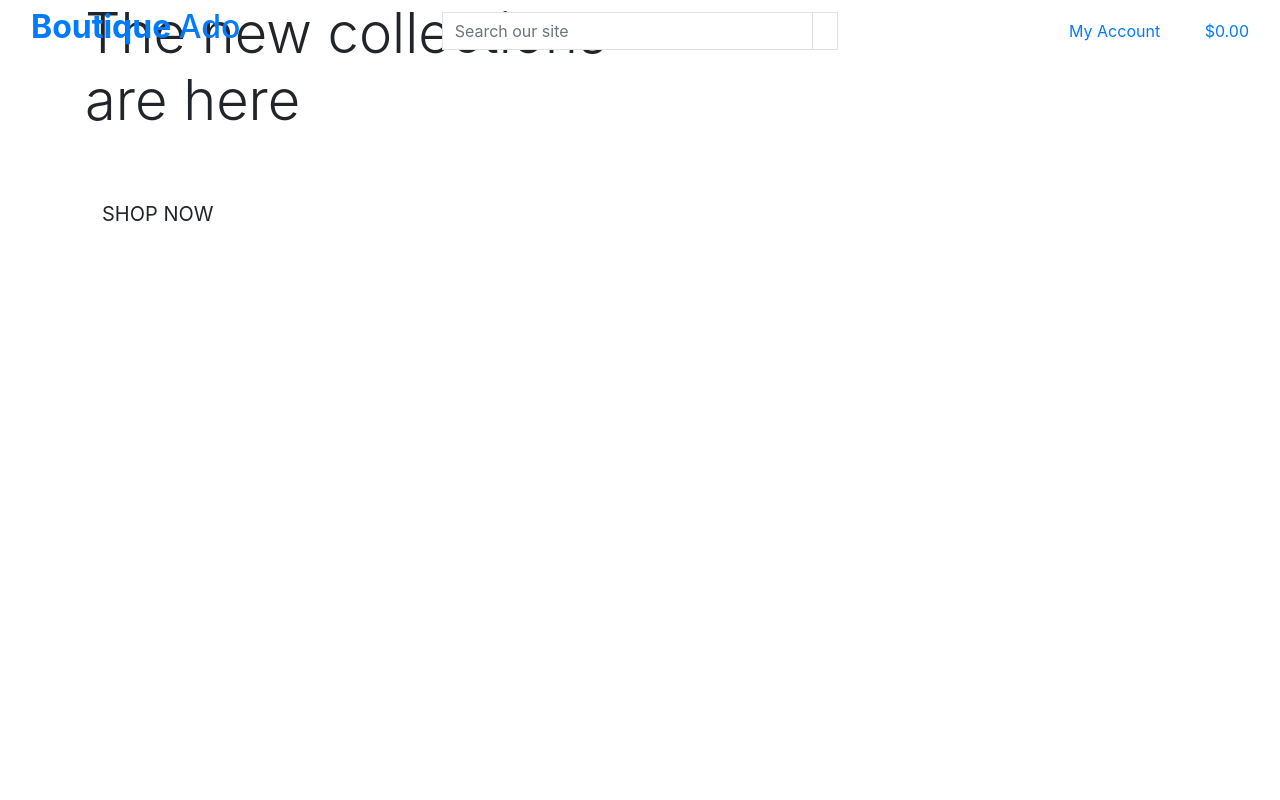
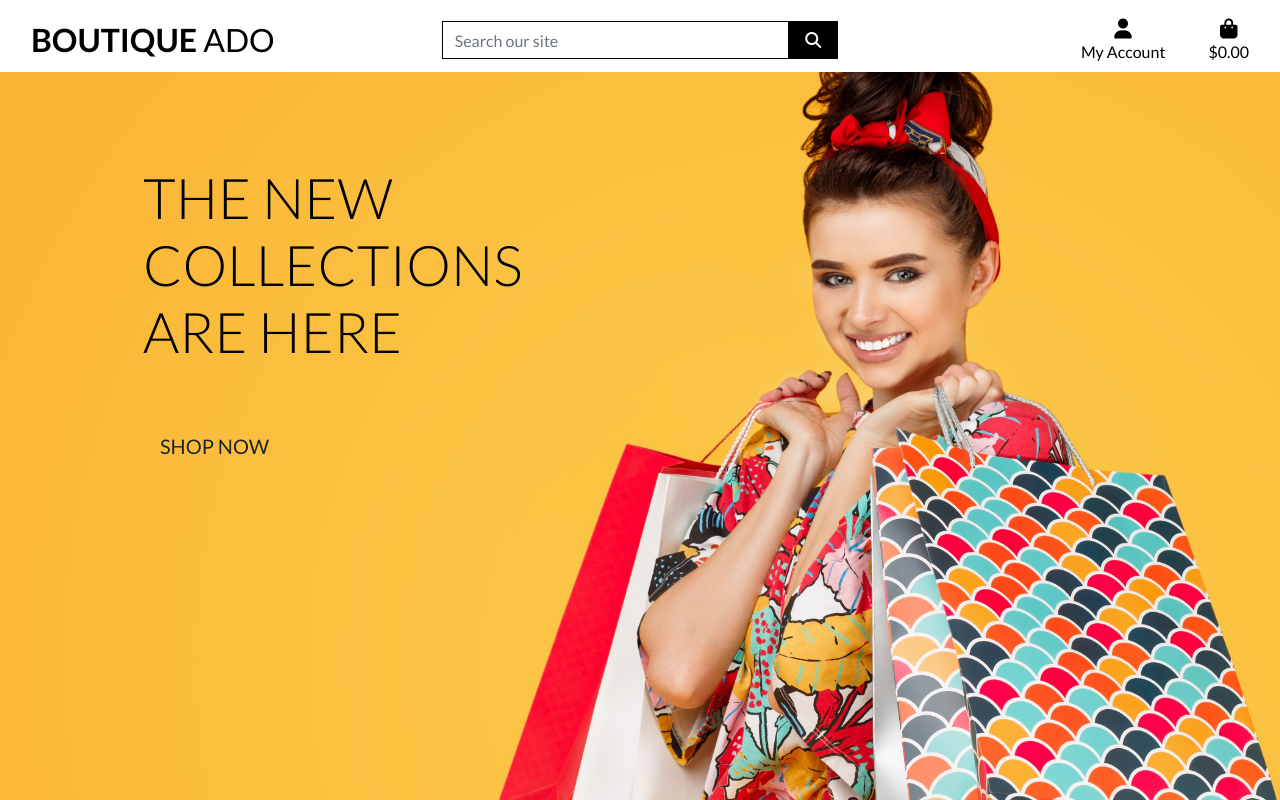
Before and after one commit to JonFD4/boutiqueAdo, a Django app: page / in a window 1280 px wide. Run offline with Django 3.2, Linux system fonts and the light colour scheme; some libraries are stand-ins or nearby versions.

Commit message:
Complete homepage header and css

```diff
--- /dev/null
+++ b/static/css/base.css
@@ -0,0 +1,79 @@
+
+@import url('https://fonts.googleapis.com/css2?family=Lato:ital,wght@0,100;0,300;0,400;0,700;0,900;1,100;1,300;1,400;1,700;1,900&display=swap');
+
+html{
+    height:100%;
+}
+body{
+    background: url('/media/homepage_background_cropped.jpg') no-repeat center center fixed;
+    background-size: cover;
+    height: calc(100vh-164px);
+    color:#555;
+    font-family: 'Lato';
+}
+
+/*from Bulma*/
+.icon{
+    align-items: center;
+    display: inline-flex;
+    justify-content: center;
+    height:1.5rem;
+    width:1.5rem;
+}
+.logo-font{
+    text-transform: uppercase;
+}
+.main-logo-link{
+    width:fit-content; /* make sure logo takes up as much space as the text requires*/
+}
+.shop-now-button {
+    background: black;
+    color: white;
+    min-width: 260px;
+}
+
+.btn-black {
+    background: black;
+    color: white;
+}
+
+.shop-now-button:hover,
+.shop-now-button:active,
+.shop-now-button:focus,
+.btn-black:hover,
+.btn-black:active,
+.btn-black:focus {
+    background: #222;
+    color: white;
+}
+
+.text-black {
+    color: #000 !important;
+}
+
+.border-black {
+    border: 1px solid black !important;
+}
+/* -------------------------------- Media Queries */
+
+/* Slightly larger container on xl screens */
+@media (min-width: 1200px) {
+    .container {
+      max-width: 80%;
+    }
+  }
+
+  /* fixed top navbar only on medium and up */
+  @media (min-width: 992px) {
+      .fixed-top-desktop-only {
+          position: fixed;
+          top: 0;
+          right: 0;
+          left: 0;
+          z-index: 1030;
+      }
+/* pushes the body down to the bottom of the main page header.*/
+      .header-container {
+          padding-top: 164px;
+      }
+  }
--- a/templates/base.html
+++ b/templates/base.html
@@ -14,6 +14,9 @@
 
     {%block corecss%}
     <link rel="stylesheet" href="https://cdn.jsdelivr.net/npm/bootstrap@4.6.2/dist/css/bootstrap.min.css" integrity="sha384-xOolHFLEh07PJGoPkLv1IbcEPTNtaed2xpHsD9ESMhqIYd0nLMwNLD69Npy4HI+N" crossorigin="anonymous">
+    <link href="https://fonts.googleapis.com/css2?family=Lato:ital,wght@0,100;0,300;0,400;0,700;0,900;1,100;1,300;1,400;1,700;1,900&display=swap" rel="stylesheet">
+    <link rel="stylesheet" href="{% static 'css/base.css'%}">
+
     {%endblock%}
 
     {%block extracss%}
@@ -23,6 +26,7 @@
     <script src="https://cdn.jsdelivr.net/npm/jquery@3.5.1/dist/jquery.min.js" integrity="sha256-9/aliU8dGd2tb6OSsuzixeV4y/faTqgFtohetphbbj0=" crossorigin="anonymous"></script>
     <script src="https://cdn.jsdelivr.net/npm/popper.js@1.16.1/dist/umd/popper.min.js" integrity="sha384-9/reFTGAW83EW2RDu2S0VKaIzap3H66lZH81PoYlFhbGU+6BZp6G7niu735Sk7lN" crossorigin="anonymous"></script>
     <script src="https://cdn.jsdelivr.net/npm/bootstrap@4.6.2/dist/js/bootstrap.min.js" integrity="sha384-+sLIOodYLS7CIrQpBjl+C7nPvqq+FbNUBDunl/OZv93DB7Ln/533i8e/mZXLi/P+" crossorigin="anonymous"></script>
+    <script src="https://kit.fontawesome.com/0f50b32b8c.js" crossorigin="anonymous"></script>
     {%endblock%}
 
     {%block extrajs%}
@@ -35,12 +39,10 @@
 <body>
 <header class="container-fluid fixed-top">
      <!--Logo-->
-  <div class="row">
+    <div id="topnav" class="row bg-white pt-lg-2 d-none d-lg-flex">
         <div class="col-12 col-lg-4 my-auto py-1 py-lg-0 text-center text-lg-left">
-      <a href=:{%url 'home' %} class="nav-link main-logo-link">
-        <h2 class="logo-font text-black my-8">
-          <strong>Boutique </strong> Ado
-        </h2>
+            <a href="{% url 'home' %}" class="nav-link main-logo-link">
+                <h2 class="logo-font text-black my-0"><strong>Boutique</strong> Ado</h2>
             </a>
         </div>
          <!--search button-->
@@ -62,6 +64,7 @@
          <!--my account features-->
         <div class="col-12 col-lg-4 my-auto py-1 py-lg-0">
             <ul class="list-inline list-unstyled text-center text-lg-right my-0">
+                                               <!--Display if user is authenticated. If authenticated user is superuser-->
                 <li class="list-inline-item dropdown">
                     <a class="text-black nav-link" href="#" id="user-options" data-toggle="dropdown" aria-haspopup="true" aria-expanded="false">
                         <div class="text-center">
@@ -69,7 +72,6 @@
                             <p class="my-0">My Account</p>
                         </div>
                     </a>
-            <!--Display if user is authenticated. If authenticated user is superuser-->
                     <div class="dropdown-menu border-0" aria-labelledby="user-options">
                         {% if request.user.is_authenticated %}
                             {% if request.user.is_superuser %}
@@ -102,9 +104,9 @@
                 </li>
             </ul>
         </div>
-
     </div>
 </header>
+
 {%if messages%}
   <div class="message-container"></div>
 {%endif%}
```
Also changed, not shown: media/homepage_background_cropped.jpg (added). Lines whose indentation alone changed are shown as unchanged.
